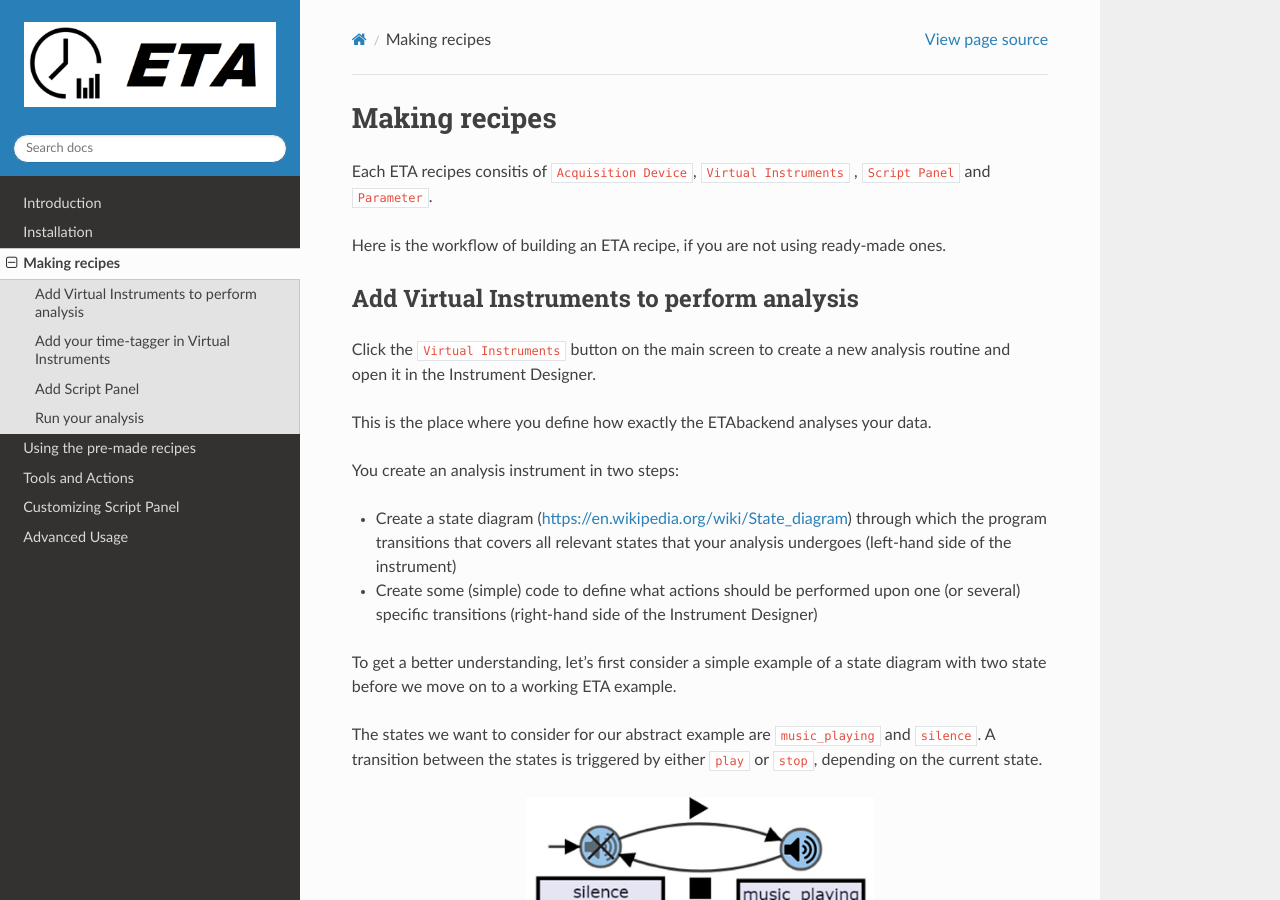
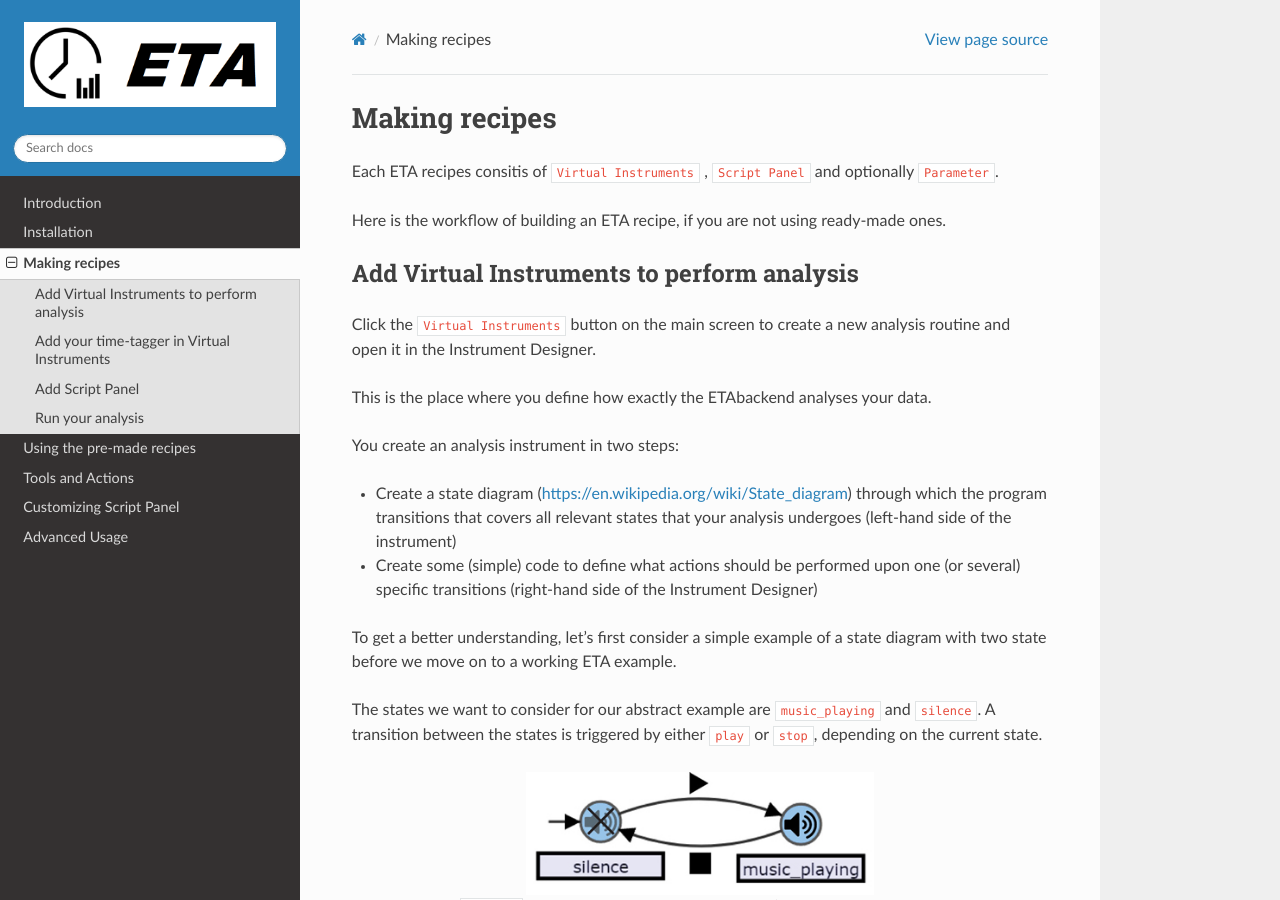
Before and after one commit to timetag/timetag.github.io, a Sphinx documentation site: the page built from docs/workflow.rst, in a window 1280 px wide and 900 px high. Built offline with Sphinx 7.4.7 and the Read the Docs theme 2.0.0, drawn with Linux system fonts in a browser that asks for light colours.

Commit message:
Update workflow.rst

```diff
--- a/docs/workflow.rst
+++ b/docs/workflow.rst
@@ -2,10 +2,9 @@
 Making recipes
 ============
 
-Each ETA recipes consitis of ``Acquisition Device``, ``Virtual Instruments`` , ``Script Panel`` and  ``Parameter``.
+Each ETA recipes consitis of ``Virtual Instruments`` , ``Script Panel`` and optionally ``Parameter``.
 
 Here is the workflow of building an ETA recipe, if you are not using ready-made ones.
-
 
 
 Add Virtual Instruments to perform analysis
@@ -198,4 +197,4 @@ Please refer to our pre-made recipes for inspiration.
 
 Run your analysis
 ----------------------
-Once you have added ``Acquisition Device``, ``Virtual Instruments`` and ``Script Panel``, return to the home screen and press ``Run`` on the ``Script Panel`` of your choice.
+Once you have added  ``Virtual Instruments`` and ``Script Panel``, return to the home screen and press ``Run`` on the ``Script Panel`` of your choice.
```
